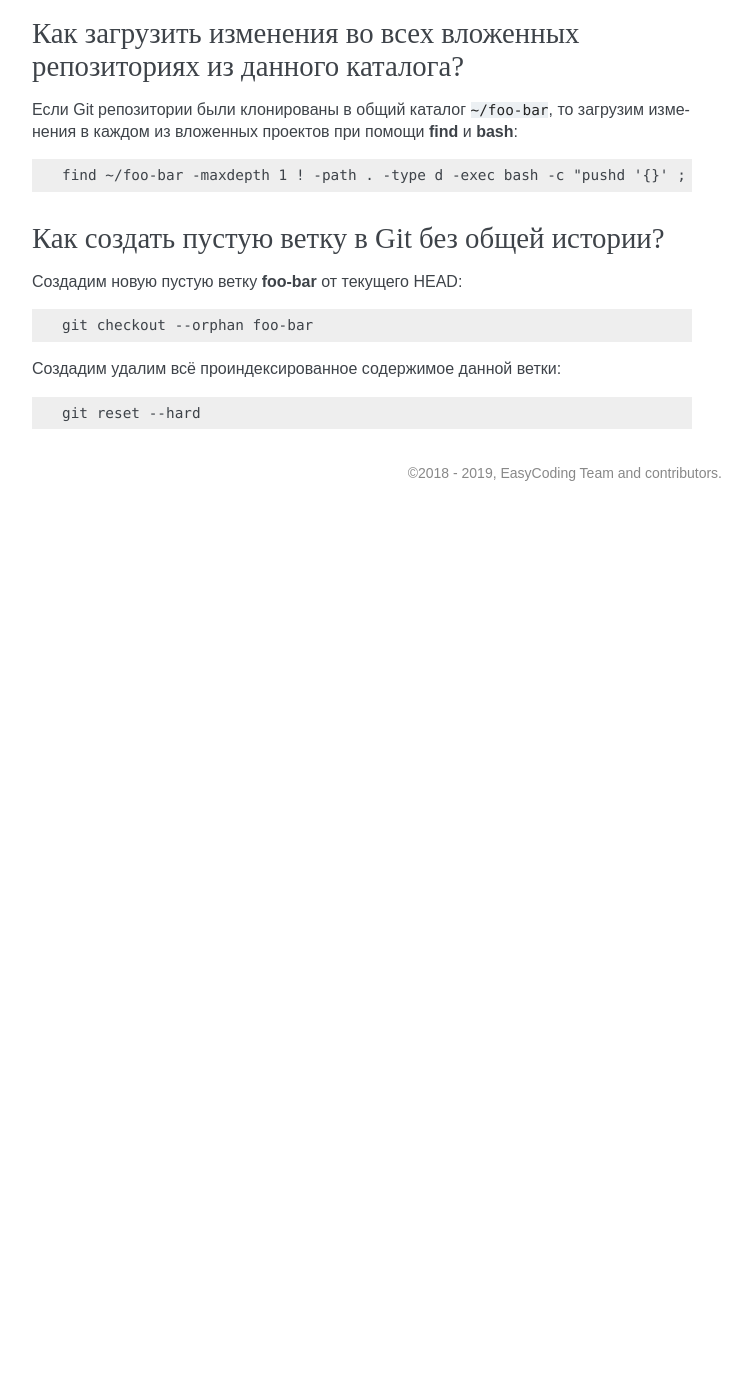
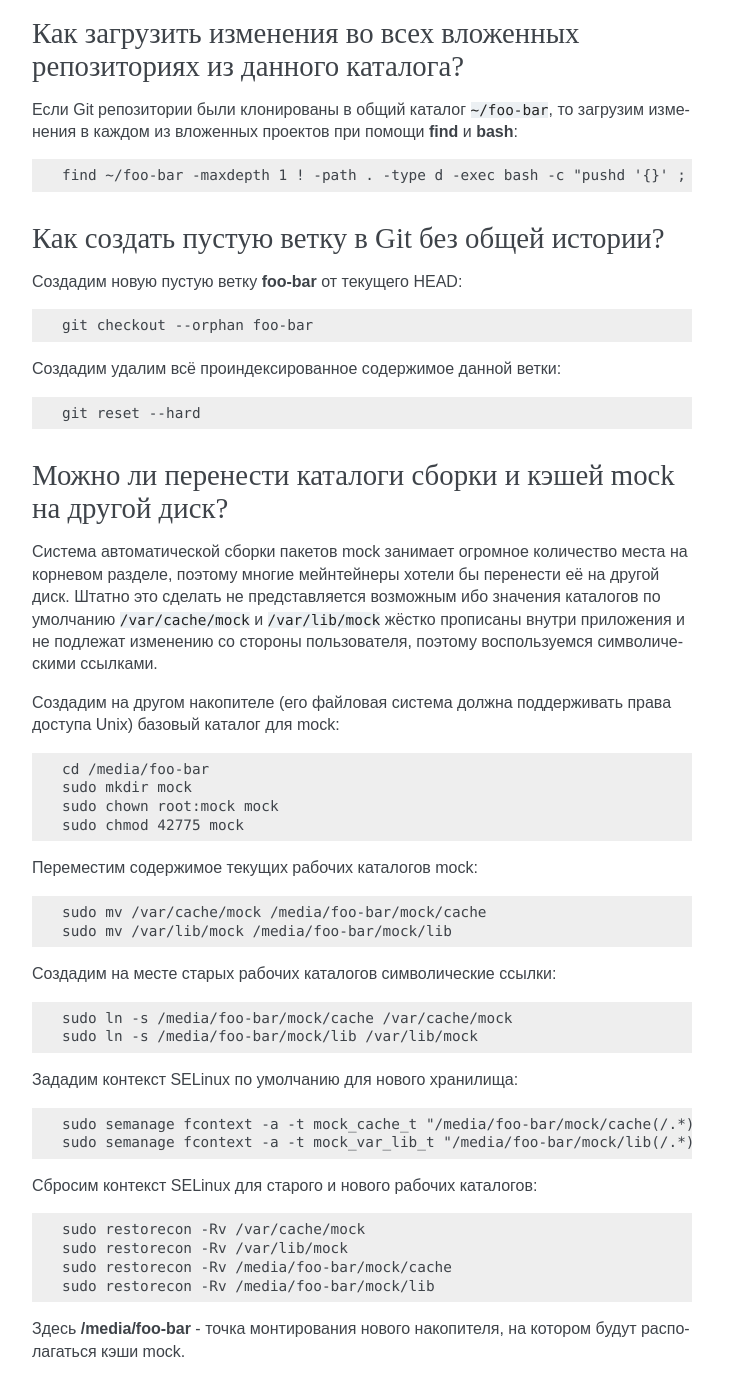
Before and after one commit to RussianFedora/FAQ, a Sphinx documentation site: the page built from source/development.rst, in a window 1280 px wide and 1400 px high, scrolled down 12617 px. Shown: the top 1396 px of the window, without its empty margins (388-1140 px from the left). Built offline with Sphinx 7.4.7, drawn with Linux system fonts in a browser that asks for light colours; before the commit the page ends 13128 px from its top, so only the background shows below that; some of the changed text lies outside the part shown.

Commit message:
Added question about moving mock to another disk.

```diff
--- a/source/development.rst
+++ b/source/development.rst
@@ -721,3 +721,52 @@
 .. code-block:: text
 
     git reset --hard
+
+.. index:: mock, transfer, build, move
+.. _mock-move:
+
+Можно ли перенести каталоги сборки и кэшей mock на другой диск?
+==================================================================
+
+Система автоматической сборки пакетов mock занимает огромное количество места на корневом разделе, поэтому многие мейнтейнеры хотели бы перенести её на другой диск. Штатно это сделать не представляется возможным ибо значения каталогов по умолчанию ``/var/cache/mock`` и ``/var/lib/mock`` жёстко прописаны внутри приложения и не подлежат изменению со стороны пользователя, поэтому воспользуемся символическими ссылками.
+
+Создадим на другом накопителе (его файловая система должна поддерживать права доступа Unix) базовый каталог для mock:
+
+.. code-block:: text
+
+    cd /media/foo-bar
+    sudo mkdir mock
+    sudo chown root:mock mock
+    sudo chmod 42775 mock
+
+Переместим содержимое текущих рабочих каталогов mock:
+
+.. code-block:: text
+
+    sudo mv /var/cache/mock /media/foo-bar/mock/cache
+    sudo mv /var/lib/mock /media/foo-bar/mock/lib
+
+Создадим на месте старых рабочих каталогов символические ссылки:
+
+.. code-block:: text
+
+    sudo ln -s /media/foo-bar/mock/cache /var/cache/mock
+    sudo ln -s /media/foo-bar/mock/lib /var/lib/mock
+
+Зададим контекст SELinux по умолчанию для нового хранилища:
+
+.. code-block:: text
+
+    sudo semanage fcontext -a -t mock_cache_t "/media/foo-bar/mock/cache(/.*)?"
+    sudo semanage fcontext -a -t mock_var_lib_t "/media/foo-bar/mock/lib(/.*)?"
+
+Сбросим контекст SELinux для старого и нового рабочих каталогов:
+
+.. code-block:: text
+
+    sudo restorecon -Rv /var/cache/mock
+    sudo restorecon -Rv /var/lib/mock
+    sudo restorecon -Rv /media/foo-bar/mock/cache
+    sudo restorecon -Rv /media/foo-bar/mock/lib
+
+Здесь **/media/foo-bar** - точка монтирования нового накопителя, на котором будут располагаться кэши mock.
```
